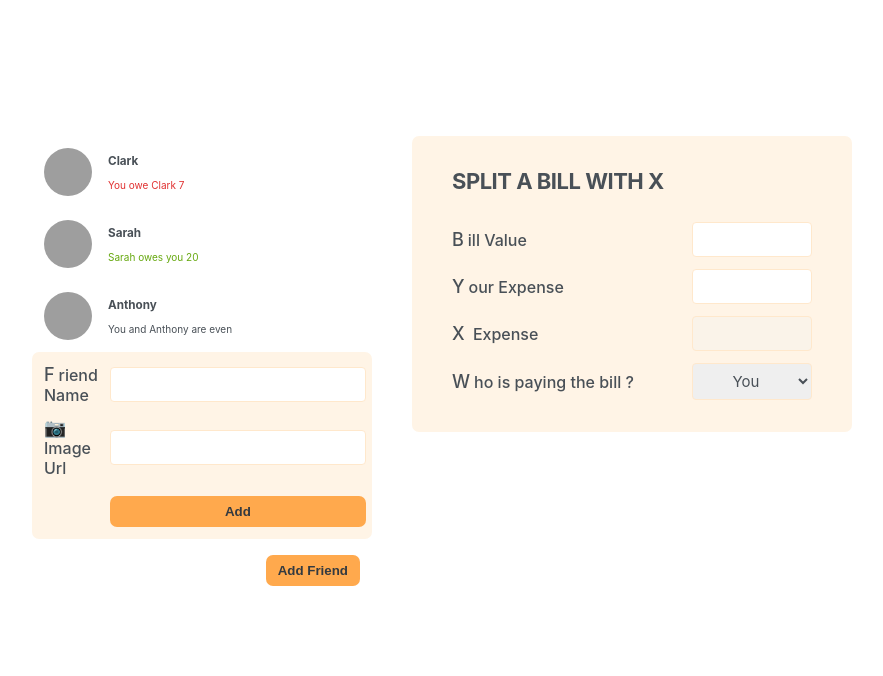
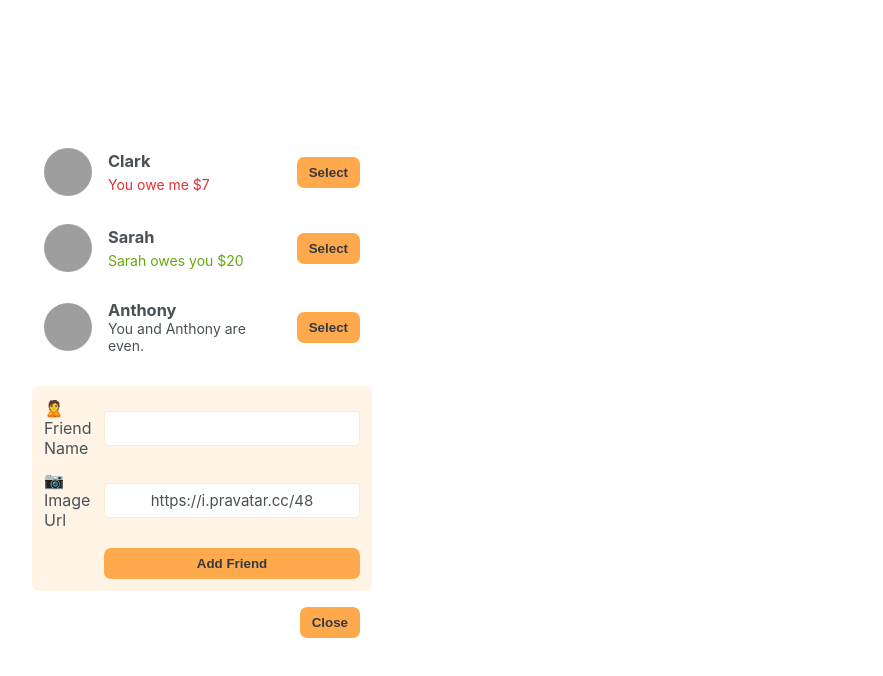
Before and after one commit to PavitrankMishra/Eat-n-Split, a React (Create React App) app: page / in a window 1280 px wide. Both pictures are taken after a click on the button "Add Friend". Shown: the top 676 px of the page, without its empty margins (198-1081 px from the left). Built offline with nearby package versions, Linux system fonts and the light colour scheme; grey boxes are pictures that could not be loaded.

Commit message:
New Commit

```diff
--- a/src/App.js
+++ b/src/App.js
@@ -22,89 +22,204 @@ const initialFriends = [
 ];
 
 function App() {
-  const friends = initialFriends;
+  const [friends, setFriends] = useState(initialFriends);
+  const [showAddFriend, setAddFriend] = useState(false);
+  const [selectedFriend, setSelectedFriend] = useState(null);
+  function handleShowAddFriend() {
+    setAddFriend((show) => !show);
+  }
+
+  function handleFriend(friend) {
+    setFriends((friends) => [...friends, friend]);
+    setAddFriend(false);
+  }
+
+  function handleSelectedFriend(friend) {
+    setSelectedFriend((cur) => (cur?.id === friend.id ? null : friend));
+    setAddFriend(false);
+  }
+
+  function handleSplitBill(value) {
+    setFriends((friends) =>
+      friends.map((friend) =>
+        friend.id === selectedFriend.id
+          ? { ...friend, balance: friend.balance + value }
+          : friend
+      )
+    );
+  }
   return (
     <div className="app">
       <div className="sidebar">
-        <FriendList friends={friends} />
-        <FormAddFriend />
-        <Button>Add Friend</Button>
+        <FriendList
+          friends={friends}
+          onSelection={handleSelectedFriend}
+          selectedFriend={selectedFriend}
+        />
+        {showAddFriend && <FormAddFriend handleFriend={handleFriend} />}
+        {
+          <Button onClick={handleShowAddFriend}>
+            {showAddFriend ? "Close" : "Add Friend"}
+          </Button>
+        }
       </div>
-      <FormSplitBill />
+      {selectedFriend && (
+        <FormSplitBill
+          selectedFriend={selectedFriend}
+          onSplitBill={handleSplitBill}
+        />
+      )}
     </div>
   );
 }
 
-function FriendList({ friends }) {
-  return friends.map((friend) => <Friend friend={friend} key={friend.name} />);
-}
-
-function Friend({ friend }) {
+function FriendList({ friends, onSelection, selectedFriend }) {
   return (
-    <>
-      <li>
-        <img src={friend.image} alt={friend.name} />
-        <h3>{friend.name}</h3>
-        {friend.balance < 0 && (
-          <p className="red">
-            You owe {friend.name} {Math.abs(friend.balance)}
-          </p>
-        )}
-
-        {friend.balance > 0 && (
-          <p className="green">
-            {friend.name} owes you {friend.balance}
-          </p>
-        )}
-
-        {friend.balance === 0 && <p>You and {friend.name} are even</p>}
-      </li>
-    </>
+    <ul>
+      {friends.map((friend) => (
+        <Friend
+          friend={friend}
+          key={friend.name}
+          onSelection={onSelection}
+          selectedFriend={selectedFriend}
+        />
+      ))}
+    </ul>
   );
 }
 
-function Button({ children }) {
-  return <button className="button">{children}</button>;
+function Friend({ friend, onSelection, selectedFriend }) {
+  const isSelected = selectedFriend?.id === friend.id;
+  function handleClick() {
+    onSelection(friend);
+  }
+
+  if (!friend) {
+    return null;
+  }
+
+  console.log(friend.id);
+  // console.log(selectedFriend.id);
+  if (!friend) {
+    return null;
+  }
+  return (
+    <li>
+      <img src={friend.image} alt={friend.name} />
+      <h3>{friend.name}</h3>
+      {friend.balance < 0 && (
+        <p className="red">You owe me ${Math.abs(friend.balance)}</p>
+      )}
+      {friend.balance > 0 && (
+        <p className="green">
+          {friend.name} owes you ${Math.abs(friend.balance)}
+        </p>
+      )}
+      {friend.balance === 0 && <p>You and {friend.name} are even.</p>}
+      <Button onClick={handleClick}>{isSelected ? "Close" : "Select"}</Button>
+    </li>
+  );
 }
-function FormAddFriend() {
+function FormAddFriend({ handleFriend }) {
+  const [name, setName] = useState("");
+  const [image, setImage] = useState("https://i.pravatar.cc/48");
+
+  function handleSubmit(e) {
+    e.preventDefault();
+
+    const id = crypto.randomUUID();
+
+    if (!name || !image) return;
+    const newFriend = {
+      name,
+      image: `${image}?=${id}`,
+      balance: 0,
+      id,
+    };
+
+    console.log(newFriend);
+    handleFriend(newFriend);
+    setName("");
+    setImage("https://i.pravatar.cc/48");
+  }
   return (
-    <form className="form-add-friend">
-      <label>Friend Name</label>
-      <input type="text"></input>
+    <form className="form-add-friend" onSubmit={handleSubmit}>
+      <p>🙎Friend Name</p>
+      <input
+        type="text"
+        value={name}
+        onChange={(e) => setName(e.target.value)}
+      ></input>
 
-      <label>📷Image Url</label>
-      <input type="text"></input>
+      <p>📷Image Url</p>
+      <input
+        type="text"
+        value={image}
+        onChange={(e) => setImage(e.target.value)}
+      ></input>
 
-      <Button>Add</Button>
+      <Button>Add Friend</Button>
     </form>
   );
 }
+function Button({ children, onClick }) {
+  return (
+    <button onClick={onClick} className="button">
+      {children}
+    </button>
+  );
+}
 
-function FormSplitBill() {
+function FormSplitBill({ selectedFriend, onSplitBill }) {
+  const [bill, setBill] = useState("");
+  const [paidByUser, setPaidByUser] = useState("");
+  const paidByFriend = bill ? bill - paidByUser : "";
+  const [WhoIsPaying, setWhoIsPaying] = useState("");
+
+  function handleSubmit(e) {
+    e.preventDefault();
+
+    if (!bill || !paidByUser) return;
+    onSplitBill(WhoIsPaying === "user" ? paidByFriend : -paidByFriend);
+  }
   return (
-    <form className="form-split-bill">
-      <h2>Split a bill with X</h2>
-
+    <form className="form-split-bill" onSubmit={handleSubmit}>
+      <h2>Split a bill with {selectedFriend.name}</h2>
       <label>Bill Value</label>
-      <input type="text"></input>
+      <input
+        type="text"
+        value={bill}
+        onChange={(e) => setBill(Number(e.target.value))}
+      ></input>
 
       <label>Your Expense</label>
-      <input type="text"></input>
+      <input
+        type="text"
+        value={paidByUser}
+        onChange={(e) =>
+          setPaidByUser(
+            Number(e.target.value) > bill ? paidByUser : Number(e.target.value)
+          )
+        }
+      ></input>
 
-      <label>X Expense</label>
-      <input type="text" disabled></input>
+      <label>{selectedFriend.name} Expense</label>
+      <input type="text" disabled value={paidByFriend}></input>
 
-      <label>Who is paying the bill ?</label>
-      <select>
-        <option>You</option>
-        <option>X</option>
+      <label>Who is paying the bill?</label>
+      <select
+        value={WhoIsPaying}
+        onChange={(e) => setWhoIsPaying(e.target.value)}
+      >
+        <option value="user">You</option>
+        <option value="friend">{selectedFriend.name}</option>
       </select>
+
+      <Button>Split Bill</Button>
     </form>
   );
 }
-
 export default App;
-
 // import { useState } from "react";
 
 // function App() {
```
